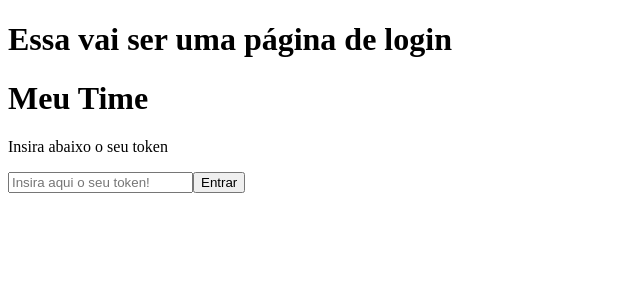
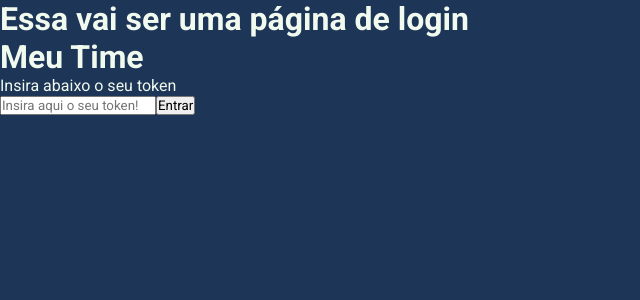
Before and after one commit to mateusrc-dev/meu-time, a Next.js app: page / in a window 1280 px wide. Shown: the top 300 px of the page, without its empty margins (0-640 px from the left). Built offline with nearby package versions, Linux system fonts and the light colour scheme.

Commit message:
create global styles of application

```diff
--- a/package.json
+++ b/package.json
@@ -9,6 +9,7 @@
     "lint": "next lint"
   },
   "dependencies": {
+    "@stitches/react": "^1.2.8",
     "@types/react-dom": "18.2.4",
     "eslint": "8.41.0",
     "eslint-config-next": "13.4.3",
--- a/src/pages/_app.tsx
+++ b/src/pages/_app.tsx
@@ -1,7 +1,10 @@
-function MyApp({Component, pageProps}) {
+import { AppProps } from "next/app"
+import { globalStyles } from "../styles/global"
+
+globalStyles()
+
+export default function App({Component, pageProps}: AppProps) {
   return (
       <Component {...pageProps} />
     )
 }
-
-export default MyApp
--- /dev/null
+++ b/src/styles/global.ts
@@ -0,0 +1,20 @@
+import { globalCss } from ".";
+
+export const globalStyles = globalCss({
+  '*': {
+    margin: 0,
+    padding: 0,
+    boxSizing: 'border-box',
+  },
+
+  body: {
+    backgroundColor: '$blue_100',
+    color: '$white_100',
+    '-webkit-font-smoothing': 'antialiased',
+  },
+
+  'body, input, textarea, button': {
+    fontFamily: 'Roboto',
+    fontWeight: 400,
+  }
+})
--- /dev/null
+++ b/src/styles/index.ts
@@ -0,0 +1,16 @@
+import { createStitches } from '@stitches/react'
+
+export const { config, createTheme, css, getCssText, globalCss, keyframes, styled, theme } = createStitches({
+  theme: {
+    colors: {
+      blue_100: '#1d3557',
+      blue_200: '#457b9d',
+      blue_300: '#a8dadc',
+
+      white_100: '#f1faee',
+
+      red_100: '#e63946',
+
+    }
+  }
+})
```
Also changed, not shown: 1 other file (tests, documents, lock files or other folders).
